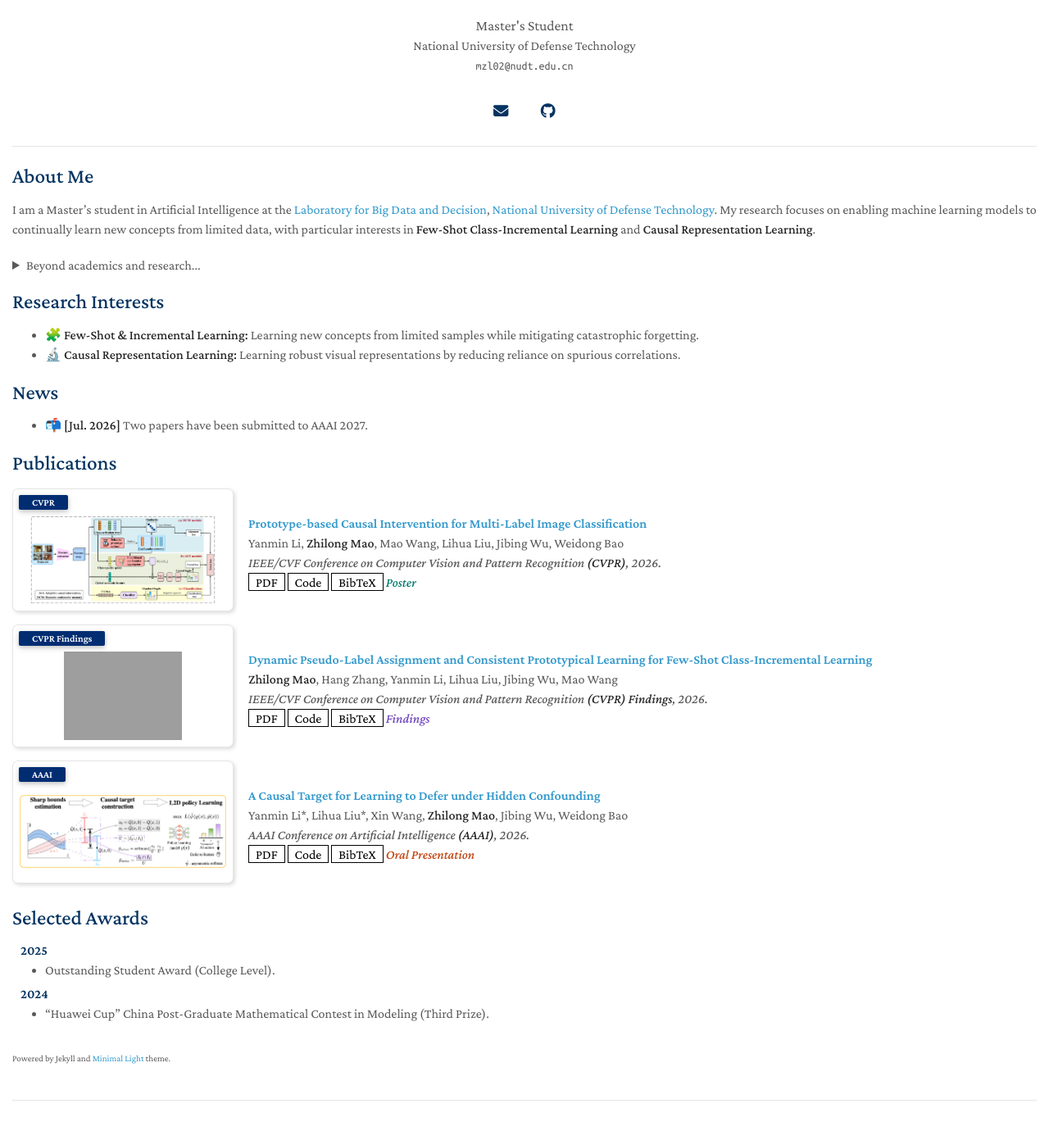
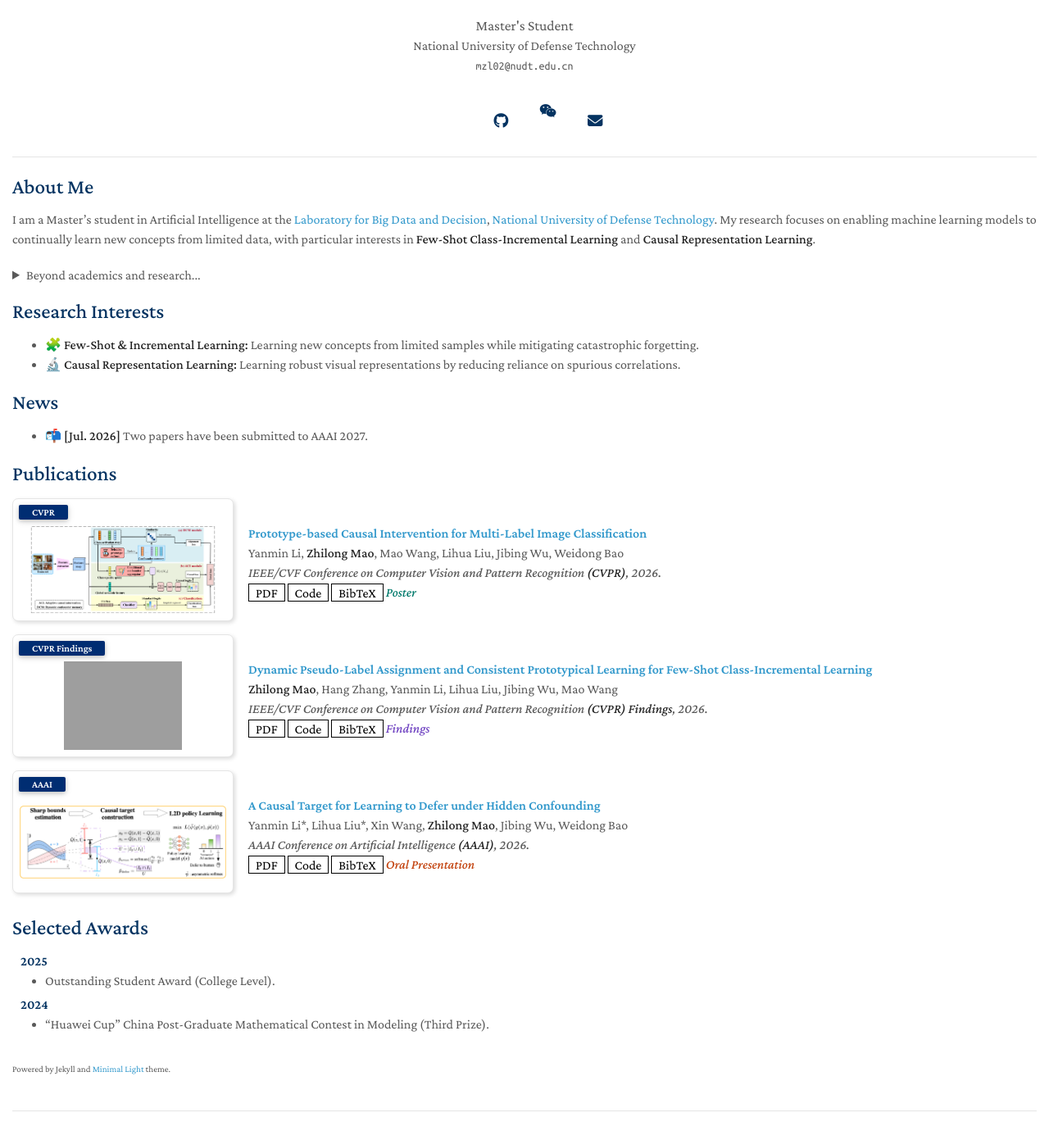
Before and after one commit to zl2811/zl2811.github.io, a Jekyll site: the page built from index.md, in a window 1280 px wide. Shown: the part 174-1565 px from the top of the page at 82% size. Built offline with Jekyll 4.4.1, drawn with Linux system fonts in a browser that asks for light colours; a style sheet for code colours, icons or effects is not loaded; our own code applies the rules of GitHub Pages for plain Markdown files; grey boxes are pictures that could not be loaded.

Commit message:
First Update

```diff
--- a/_config.yml
+++ b/_config.yml
@@ -11,7 +11,9 @@
 canonical: https://zl2811.github.io/
 
 # Links
+cv_link: https://docs.google.com/document/d/1h4gtP4R8yYCK2FPlQ885y6qCOt2NKGel33hRMkhgtNA/edit?tab=t.0
 github_link: https://github.com/zl2811
+wechat_qr: ./assets/img/wechat_qr.jpg
 
 # Images
 avatar: ./assets/img/avatar.png
--- a/_layouts/homepage.html
+++ b/_layouts/homepage.html
@@ -57,13 +57,16 @@
         {% if site.email %}<email>{{ site.email }}</email>{% endif %}
 
         <br><br>
-        <div class="social-icons" aria-label="Academic profiles">
+        <div class="social-icons" aria-label="Academic and contact profiles">
+          {% if site.cv_link %}<a href="{{ site.cv_link }}" aria-label="Curriculum vitae" title="CV" target="_blank" rel="noopener"><i class="ai ai-cv"></i></a>{% endif %}
+          {% if site.github_link %}<a href="{{ site.github_link }}" aria-label="GitHub" title="GitHub" target="_blank" rel="noopener"><i class="fab fa-github"></i></a>{% endif %}
+          {% if site.wechat_qr %}
+          <span class="wechat-icon">
+            <a href="{{ site.wechat_qr }}" aria-label="Open WeChat QR code" title="WeChat" target="_blank" rel="noopener"><i class="fab fa-weixin"></i></a>
+            <span class="wechat-qr-popup" aria-hidden="true"><img src="{{ site.wechat_qr }}" alt="" loading="lazy" decoding="async"></span>
+          </span>
+          {% endif %}
           {% if site.email %}<a href="mailto:{{ site.email }}" aria-label="Email Zhilong Mao" title="Email"><i class="fas fa-envelope"></i></a>{% endif %}
-          {% if site.google_scholar %}<a href="{{ site.google_scholar }}" aria-label="Google Scholar"><i class="ai ai-google-scholar"></i></a>{% endif %}
-          {% if site.cv_link %}<a href="{{ site.cv_link }}" aria-label="Curriculum vitae"><i class="ai ai-cv"></i></a>{% endif %}
-          {% if site.github_link %}<a href="{{ site.github_link }}" aria-label="GitHub"><i class="fab fa-github"></i></a>{% endif %}
-          {% if site.linkedin %}<a href="{{ site.linkedin }}" aria-label="LinkedIn"><i class="fab fa-linkedin"></i></a>{% endif %}
-          {% if site.twitter %}<a href="{{ site.twitter }}" aria-label="X"><i class="fab fa-x-twitter"></i></a>{% endif %}
         </div>
         <br>
       </header>
--- a/_sass/minimal-light-no-dark-mode.scss
+++ b/_sass/minimal-light-no-dark-mode.scss
@@ -17,6 +17,49 @@
 .social-icons a:last-child{margin-right:0}.social-icons a:hover{background-color:white;
     color:black;
     transform: scale(1.2)}
+
+.wechat-icon{
+  position:relative;
+  display:inline-block;
+  vertical-align:top;
+  line-height:0;
+}
+
+.wechat-qr-popup{
+  position:absolute;
+  left:50%;
+  bottom:calc(100% + .65rem);
+  width:160px;
+  padding:7px;
+  background:#fff;
+  border:1px solid rgba(0,0,0,.14);
+  border-radius:8px;
+  box-shadow:0 8px 24px rgba(0,0,0,.2);
+  opacity:0;
+  visibility:hidden;
+  pointer-events:none;
+  transform:translateX(-50%) translateY(.3rem);
+  transition:opacity .16s ease, transform .16s ease, visibility .16s ease;
+  z-index:30;
+}
+
+.wechat-qr-popup img{
+  display:block;
+  width:100%;
+  height:auto;
+  border-radius:4px;
+}
+
+.wechat-icon:hover .wechat-qr-popup,
+.wechat-icon:focus-within .wechat-qr-popup{
+  opacity:1;
+  visibility:visible;
+  transform:translateX(-50%) translateY(0);
+}
+
+@media (prefers-reduced-motion: reduce){
+  .wechat-qr-popup{transition:none;}
+}
     /*
     .social-icons a:after {
         content: '';
--- a/_sass/minimal-light.scss
+++ b/_sass/minimal-light.scss
@@ -19,6 +19,49 @@
 .social-icons a:last-child{margin-right:0}.social-icons a:hover{background-color:white;
     color:black;
     transform: scale(1.2)}
+
+.wechat-icon{
+  position:relative;
+  display:inline-block;
+  vertical-align:top;
+  line-height:0;
+}
+
+.wechat-qr-popup{
+  position:absolute;
+  left:50%;
+  bottom:calc(100% + .65rem);
+  width:160px;
+  padding:7px;
+  background:#fff;
+  border:1px solid rgba(0,0,0,.14);
+  border-radius:8px;
+  box-shadow:0 8px 24px rgba(0,0,0,.2);
+  opacity:0;
+  visibility:hidden;
+  pointer-events:none;
+  transform:translateX(-50%) translateY(.3rem);
+  transition:opacity .16s ease, transform .16s ease, visibility .16s ease;
+  z-index:30;
+}
+
+.wechat-qr-popup img{
+  display:block;
+  width:100%;
+  height:auto;
+  border-radius:4px;
+}
+
+.wechat-icon:hover .wechat-qr-popup,
+.wechat-icon:focus-within .wechat-qr-popup{
+  opacity:1;
+  visibility:visible;
+  transform:translateX(-50%) translateY(0);
+}
+
+@media (prefers-reduced-motion: reduce){
+  .wechat-qr-popup{transition:none;}
+}
     /*
     .social-icons a:after {
         content: '';
```
Also changed, not shown: assets/img/wechat_qr.jpg (added).
